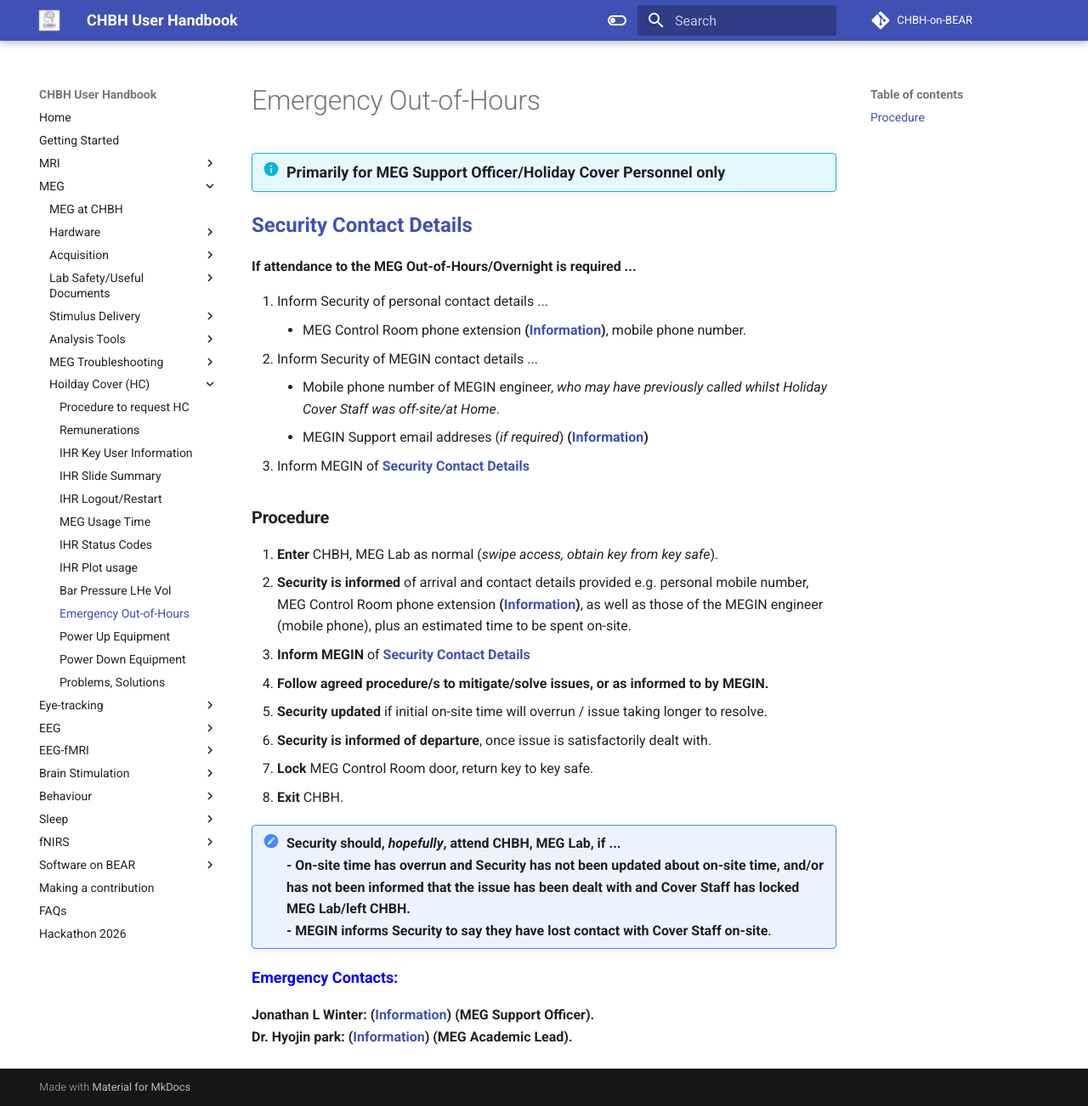
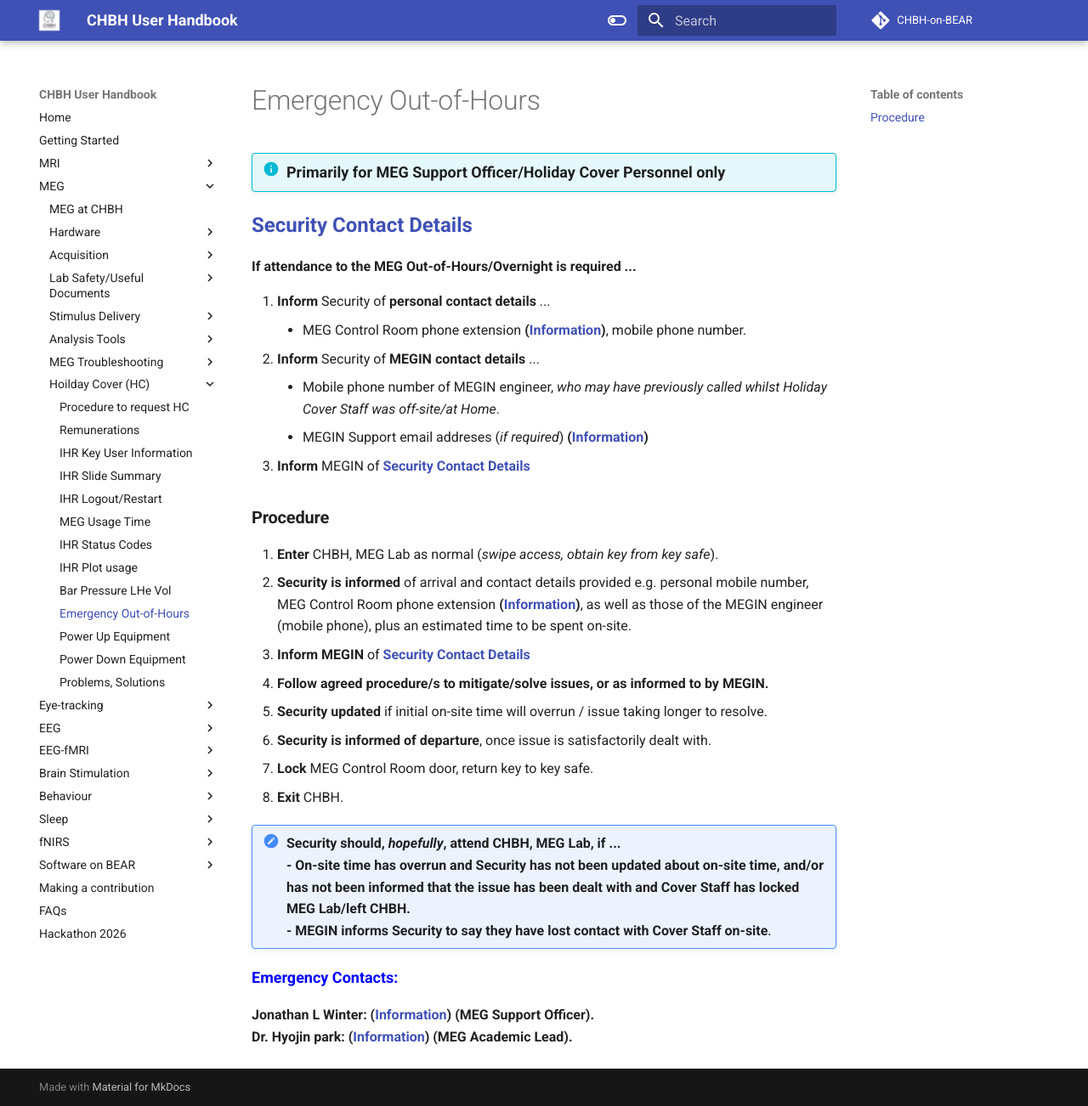
Before and after one commit to chbh-opensource/chbh-on-bear, an MkDocs documentation site: the page built from docs/meg/troubleshooting/emergency_outofhours.md, in a window 1280 px wide and 1302 px high. Shown: the whole window at 85% size. Built offline with MkDocs 1.6.1 and Material for MkDocs 9.7.7, drawn with Linux system fonts in a browser that asks for light colours; comment, search, counter and statistics services are not loaded.

```diff
--- a/docs/meg/troubleshooting/emergency_outofhours.md
+++ b/docs/meg/troubleshooting/emergency_outofhours.md
@@ -8,12 +8,12 @@
 
 **If attendance to the MEG Out-of-Hours/Overnight is required ...**
 
-1. Inform Security of personal contact details ...
+1. **Inform** Security of **personal contact details** ...
 	- MEG Control Room phone extension **([Information](https://canvas.bham.ac.uk/courses/81128/files/folder/MEG?preview=22584280))**, mobile phone number.
-2. Inform Security of MEGIN contact details ...
+2. **Inform** Security of **MEGIN contact details** ...
 	- Mobile phone number of MEGIN engineer, *who may have previously called whilst Holiday Cover Staff was off-site/at Home*.
 	- MEGIN Support email addreses (*if required*) **([Information](https://canvas.bham.ac.uk/courses/81128/files/folder/MEG?preview=22584280))**
-3. Inform MEGIN of **[Security Contact Details](../labsafety/securitycontact.md)**
+3. **Inform** MEGIN of **[Security Contact Details](../labsafety/securitycontact.md)**
 
 
 ### **Procedure**
@@ -32,5 +32,5 @@
 
 **<span style="font-size:large"><span style="color:blue">Emergency Contacts:</span>**
 
-**<span style="font-size:medium">Jonathan L Winter: **([Information](https://canvas.bham.ac.uk/courses/81128/files/folder/MEG?preview=22584280))** (MEG Support Officer).</span>**<br />
-**<span style="font-size:medium">Dr. Hyojin park: **([Information](https://canvas.bham.ac.uk/courses/81128/files/folder/MEG?preview=22584280))** (MEG Academic Lead).</span>**
+**<span style="font-size:medium">Jonathan L Winter: ([Information](https://canvas.bham.ac.uk/courses/81128/files/folder/MEG?preview=22584280)) (MEG Support Officer).</span>**<br />
+**<span style="font-size:medium">Dr. Hyojin park: ([Information](https://canvas.bham.ac.uk/courses/81128/files/folder/MEG?preview=22584280)) (MEG Academic Lead).</span>**
```
Also changed, not shown: docs/meg/troubleshooting/problems_solutions.md (+9 -1 lines), docs/meg/troubleshooting/summary.md (+1 -1 lines), docs/images/meg/Pressures.jpg (added).
